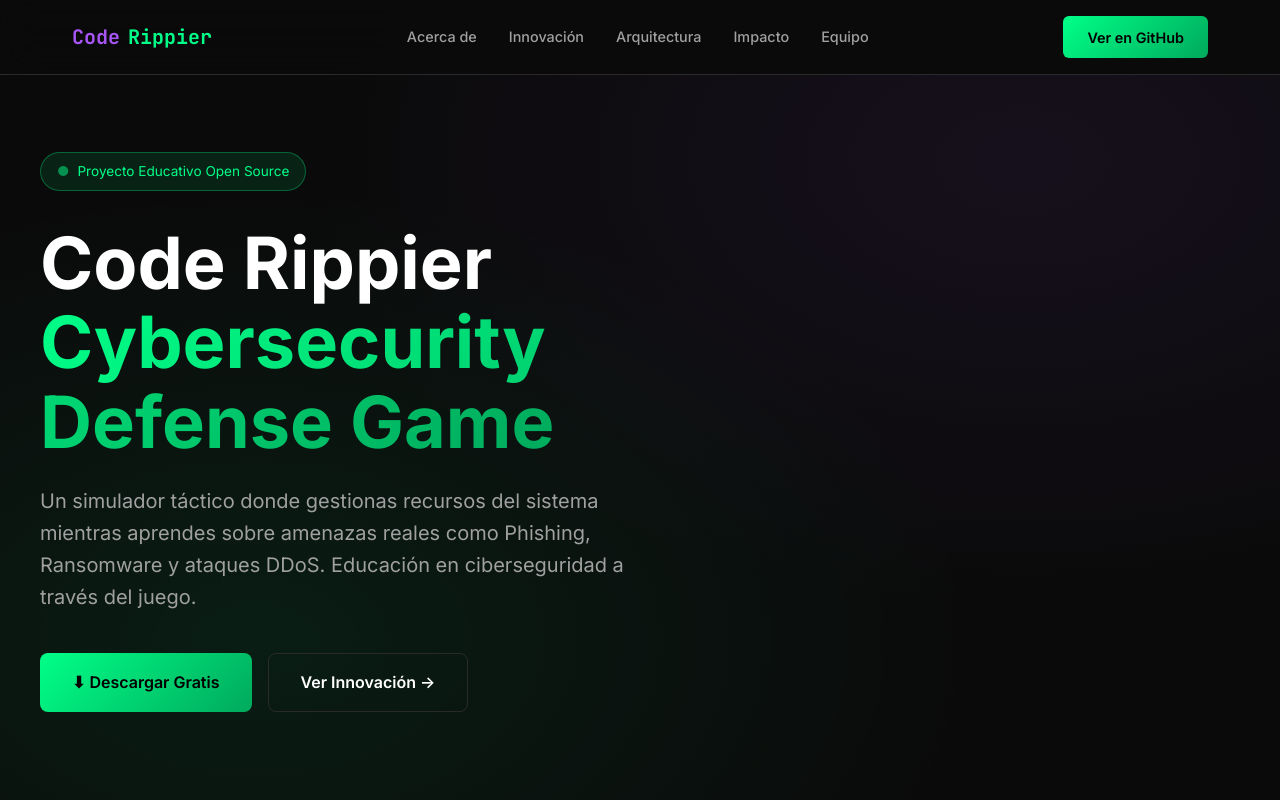
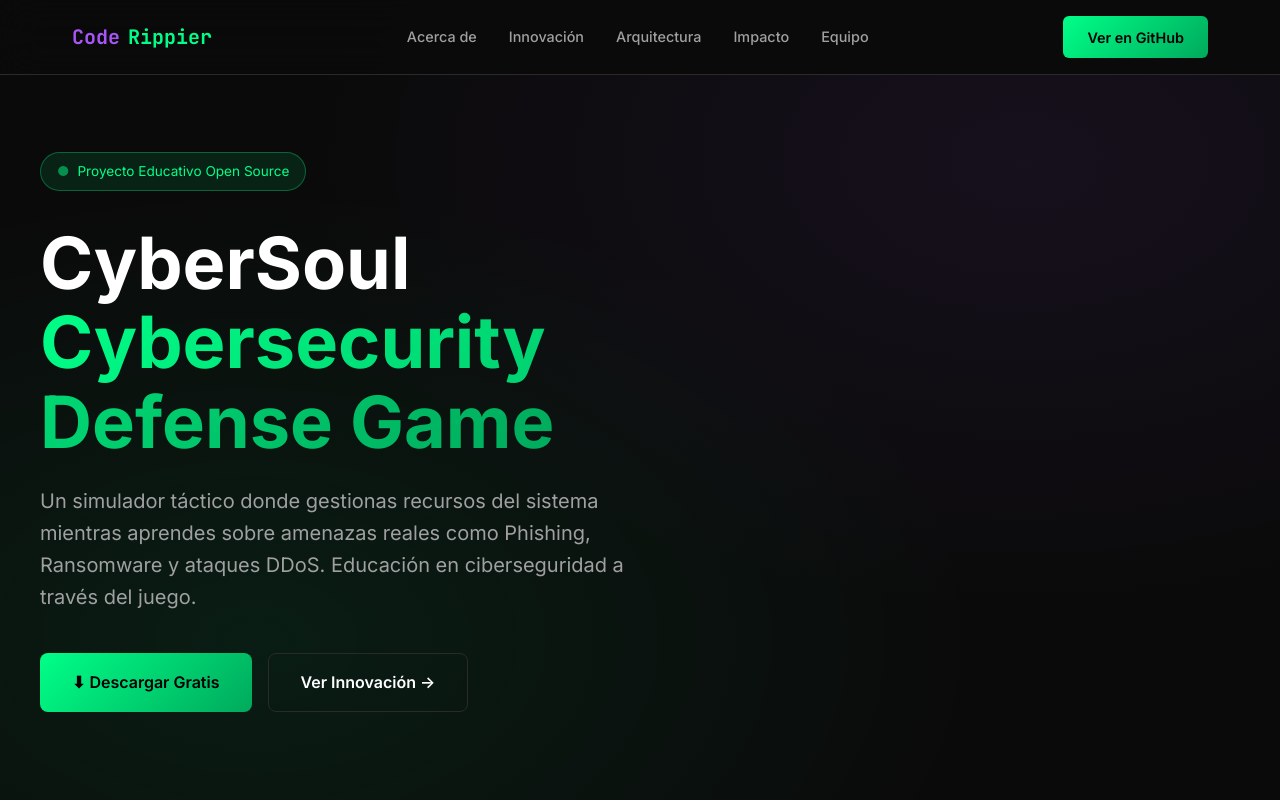
Before and after one commit to Axy-sys/nave, a plain HTML site: page index.html in a window 1280 px wide. Shown: the top 800 px of the page. Drawn offline with Linux system fonts and the light colour scheme.

Commit message:
Update index.html

```diff
--- a/index.html
+++ b/index.html
@@ -918,7 +918,7 @@
     <section class="hero">
         <div class="hero-container">
             <div class="hero-badge">Proyecto Educativo Open Source</div>
-            <h1>Code Rippier<br><span>Cybersecurity Defense Game</span></h1>
+            <h1>CyberSoul<br><span>Cybersecurity Defense Game</span></h1>
             <p class="hero-description">
                 Un simulador táctico donde gestionas recursos del sistema mientras aprendes
                 sobre amenazas reales como Phishing, Ransomware y ataques DDoS.
```
